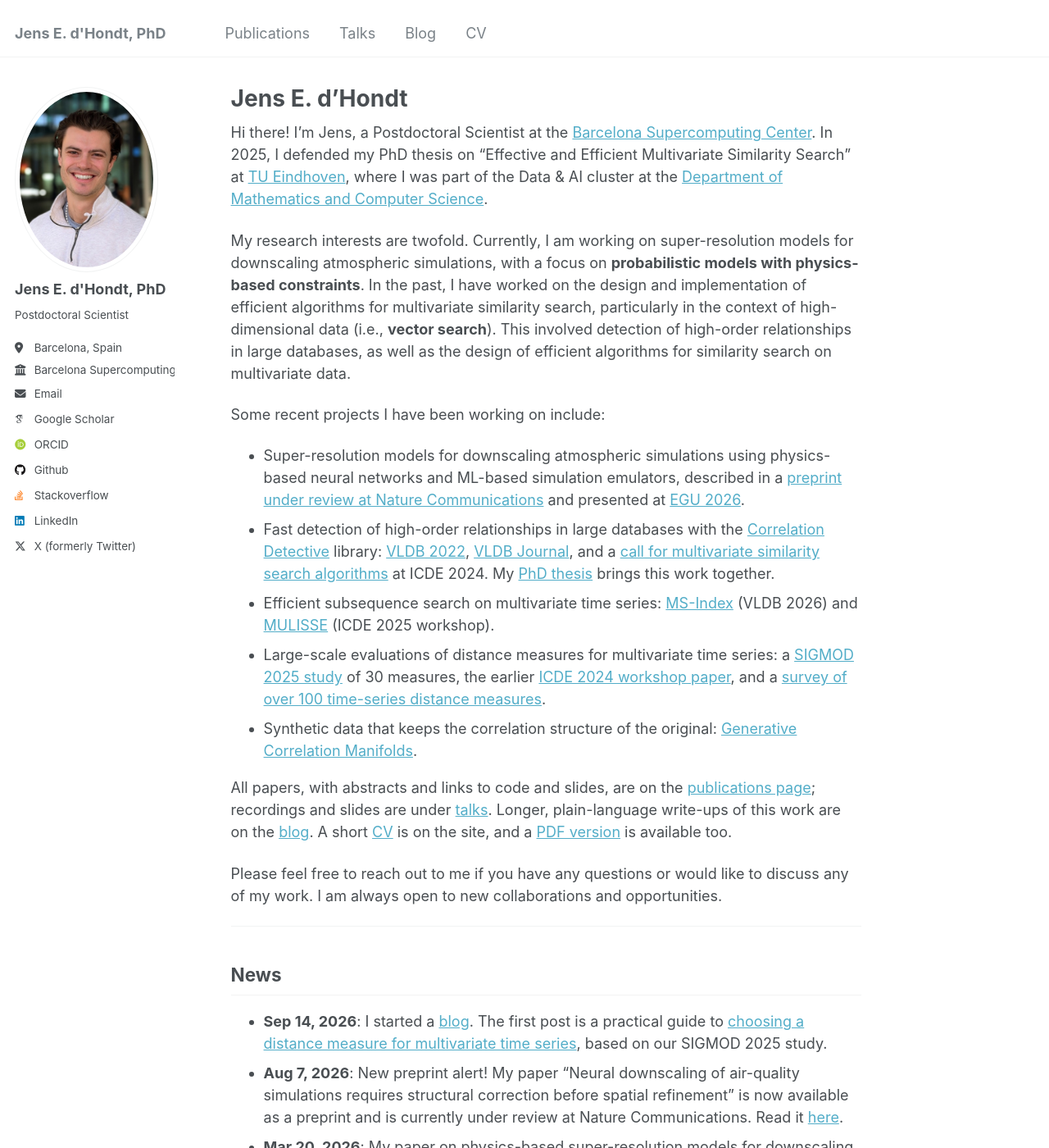
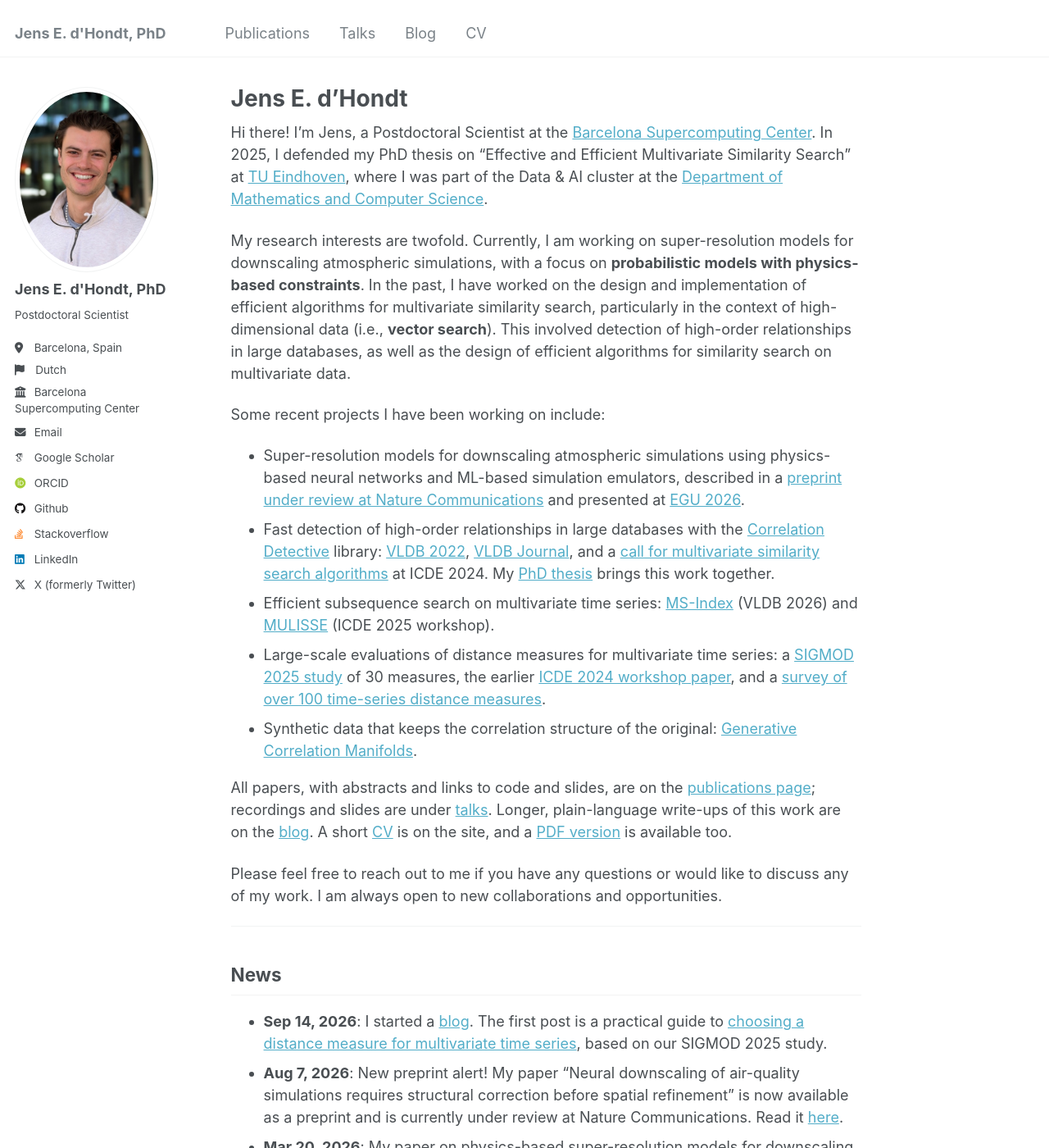
Before and after one commit to JdHondt/jdhondt.github.io, a Jekyll site: the page built from _pages/about.md, in a window 1280 px wide and 1400 px high. Shown: the whole window at 82% size. Built offline with Jekyll 4.4.1, drawn with Linux system fonts in a browser that asks for light colours; some web fonts are replaced.

Commit message:
Add explicit Dutch nationality signal, fix sidebar text overflow
LLM search answers keep assuming Belgian nationality from the surname
alone; add nationality as a structured fact (config field, sidebar
item, and Person JSON-LD) rather than folding it into prose.

Also fix long author-sidebar values (e.g. "Barcelona Supercomputing
Center") overflowing into the main content column: they inherited
white-space: nowrap from .author__urls li, meant for link labels.

Co-Authored-By: Claude Sonnet 5 <noreply@anthropic.com>

```diff
--- a/_config.yml
+++ b/_config.yml
@@ -27,6 +27,7 @@ author:
   pronouns         : # example: "he/him"
   bio              : "Postdoctoral Scientist"
   location         : "Barcelona, Spain"
+  nationality      : "Dutch"
   employer         : "Barcelona Supercomputing Center"
   uri              : # URL
   email            : "jens.dhondt@bsc.es"
--- a/_includes/author-profile.html
+++ b/_includes/author-profile.html
@@ -26,6 +26,9 @@
       <!-- Font Awesome icons / Biographic information  -->
       {% if author.location %}
         <li class="author__desktop"><i class="fa-solid fa-location-dot icon-pad-right" aria-hidden="true"></i>{{ author.location }}</li>
+      {% endif %}
+      {% if author.nationality %}
+        <li class="author__desktop"><i class="fa-solid fa-flag icon-pad-right" aria-hidden="true"></i>{{ author.nationality }}</li>
       {% endif %}
       {% if author.employer %}
         <li class="author__desktop"><i class="fas fa-fw fa-building-columns icon-pad-right" aria-hidden="true"></i>{{ author.employer }}</li>
--- a/_includes/seo.html
+++ b/_includes/seo.html
@@ -145,6 +145,7 @@
       "familyName" : "d'Hondt",
       "honorificSuffix" : "PhD",
       "jobTitle" : {{ site.author.bio | jsonify }},
+      "nationality" : { "@type" : "Country", "name" : "Netherlands" },
       "description" : {{ site.description | jsonify }},
       "knowsAbout" : ["multivariate time series", "similarity search", "distance measures", "correlation discovery", "synthetic data generation", "deep learning downscaling", "atmospheric composition modelling"],
       "worksFor" : {
--- a/_sass/_sidebar.scss
+++ b/_sass/_sidebar.scss
@@ -130,6 +130,11 @@
 
 .sidebar .author__desktop {
   display: none;
+  // location/employer/nationality are plain text, not link labels, so let
+  // them wrap instead of inheriting .author__urls li's white-space: nowrap,
+  // which pushed long values (e.g. "Barcelona Supercomputing Center") past
+  // the narrow sidebar and over the main content.
+  white-space: normal;
   @media screen and (min-width: 1024px) {
     display: block;
   }
```
